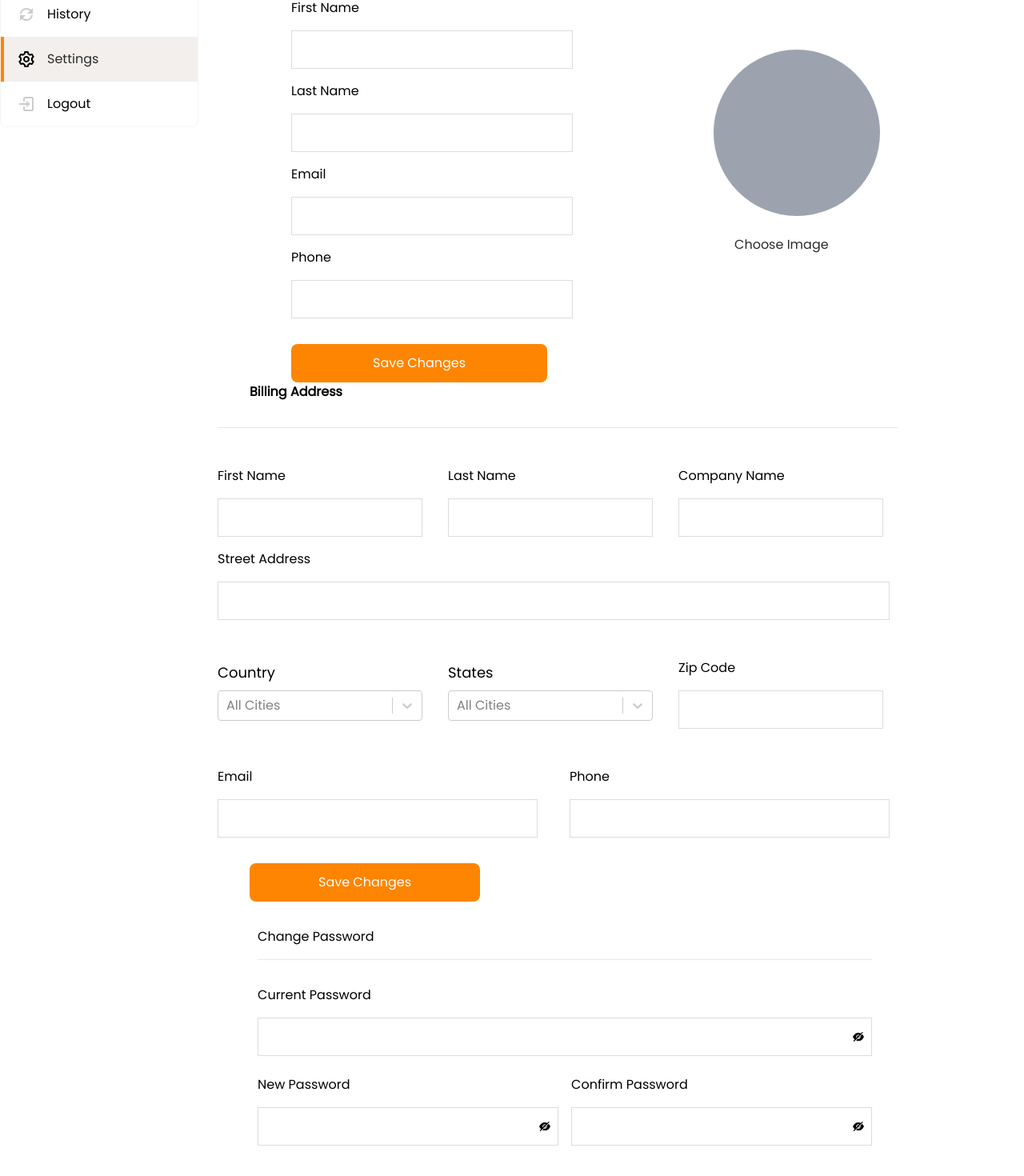
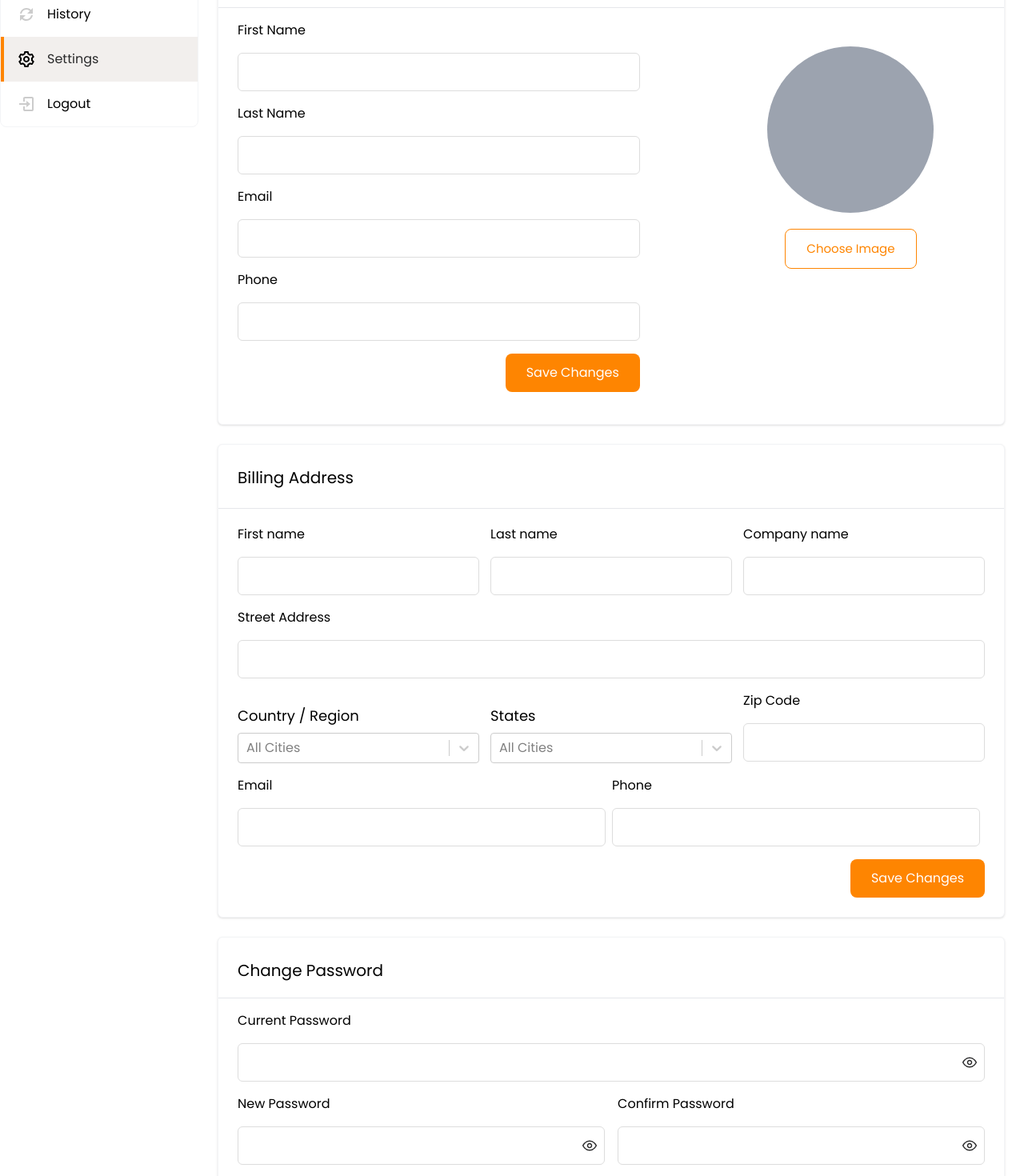
Before and after one commit to just-midemichael/ch-fe2, a Next.js app: page /user/settings in a window 1280 px wide. Shown: the part 99-1569 px from the top of the page at 80% size. Built offline with nearby package versions, Linux system fonts and the light colour scheme.

Commit message:
fix: ui alignment and mobile responsiveness

```diff
--- a/src/components/shared/button/Button.module.scss
+++ b/src/components/shared/button/Button.module.scss
@@ -50,4 +50,7 @@
   &__text {
     @apply text-black text-primary400 hover:text-white
   }
+  &__outline {
+    @apply text-primary400 border border-primary400 hover:text-white
+  }
 }
--- a/src/components/shared/button/Button.tsx
+++ b/src/components/shared/button/Button.tsx
@@ -6,6 +6,7 @@
 const Button: FC<PropsWithChildren<ButtonProps>> = ({
   size = "",
   color = "primary",
+  outline,
   children,
   className,
   ...rest
@@ -33,7 +34,7 @@
       aria-label={rest.title}
       className={`
       ${buttonSize}
-      ${variant} ${className}
+      ${variant} ${outline ? styles.variants__outline : ""} ${className}
 
     `}
       {...rest}
--- a/src/components/shared/cityCard/City.props.ts
+++ b/src/components/shared/cityCard/City.props.ts
@@ -2,4 +2,6 @@
   extends React.HtmlHTMLAttributes<HTMLElement> {
   className?: string;
   path: string;
+  state: string;
+  country: string;
 }
--- a/src/components/shared/input/Input.module.scss
+++ b/src/components/shared/input/Input.module.scss
@@ -1,5 +1,5 @@
 .input_container {
-  @apply flex border h-[48px] border-grey30  focus-within:border-primary400;
+  @apply flex border rounded-md h-[48px] border-grey30  focus-within:border-primary400;
 }
 
 .input {
--- a/src/components/shared/input/Input.tsx
+++ b/src/components/shared/input/Input.tsx
@@ -1,5 +1,6 @@
 import { useState } from "react";
-import { AiFillEye, AiFillEyeInvisible } from "react-icons/ai";
+import EyeOpenIcon from "@/assets/icons/eye-open.svg";
+import EyeOffIcon from "@/assets/icons/eye-off.svg";
 import styles from "./Input.module.scss";
 import type InputProps from "./Input.props";
 
@@ -18,7 +19,7 @@
     <div className="relative">
       {label && (
         <label htmlFor={name}>
-          <div className="py-4">{label}</div>
+          <div className="pb-4">{label}</div>
         </label>
       )}
 
@@ -32,11 +33,11 @@
             placeholder={placeholder}
             {...rest}
           />
-          <div className="absolute inset-y-0 right-0 flex items-center pr-2">
+          <div className="absolute inset-y-0 right-0 flex cursor-pointer items-center pr-2">
             {mode === "password" ? (
-              <AiFillEyeInvisible onClick={() => setMode("text")} />
+              <EyeOpenIcon onClick={() => setMode("text")} />
             ) : (
-              <AiFillEye onClick={() => setMode("password")} />
+              <EyeOffIcon onClick={() => setMode("password")} />
             )}
           </div>
         </div>
--- a/src/components/user/settings/accountInfo/Account.tsx
+++ b/src/components/user/settings/accountInfo/Account.tsx
@@ -1,41 +1,32 @@
 import Button from "@/components/shared/button/Button";
+import { H4, Label } from "@/components/shared/headings/Headings";
 import Input from "@/components/shared/input/Input";
 
 const Account = () => {
   return (
-    <div className="ml-[60px] w-full max-w-screen-md">
-      <h1 className="ml-8">Account Settings</h1>
-      <hr className="mt-6" />
-      <div className="flex flex-col md:flex-row">
-        <div className="mb-8 md:mb-0">
-          <div className="pl-8 md:w-96">
+    <div className="max-w-[984px] rounded-md border border-[#F3F4F6] bg-white py-6 shadow ">
+      <H4 className="px-6">Account Settings</H4>
+      <hr className="my-4" />
+      <div className="flex flex-col px-6 md:flex-row">
+        <div className="order-2 basis-3/5 md:order-1">
+          <div className="mt-5 flex w-full flex-col gap-4 md:mt-0">
             <Input label="First Name" />
             <Input label="Last Name" />
             <Input label="Email" />
             <Input label="Phone" />
           </div>
-          <Button
-            className="ml-8 mt-8 w-80"
-            type="submit"
-            color="primary"
-            size="lg"
-          >
-            Save Changes
-          </Button>
+          <div className="my-4 text-center md:text-right">
+            <Button type="submit" color="primary" size="lg">
+              Save Changes
+            </Button>
+          </div>
         </div>
 
-        <div className="md:ml-24">
-          <div className="ml-8 mt-8 h-52 w-52 rounded-full bg-gray-400 md:ml-20 md:mt-20"></div>
-          <div className="ml-4 mt-3 md:ml-0">
-            <Button
-              className="ml-8 w-64 md:ml-20"
-              type="button"
-              color="media"
-              size="lg"
-            >
-              <label htmlFor="imageUpload">
-                <h2 className="flex items-center ">Choose Image</h2>
-              </label>
+        <div className="order-1 basis-2/5 text-center md:order-2 md:ml-24">
+          <div className=" mx-auto mt-8 h-52 w-52 rounded-full  bg-gray-400"></div>
+          <div className="mt-5 md:ml-0">
+            <Button type="button" color="media" size="lg" outline>
+              <Label htmlFor="imageUpload">Choose Image</Label>
               <input id="imageUpload" type="file" className="hidden" />
             </Button>
           </div>
--- a/src/components/user/settings/billingInfo/Billing.tsx
+++ b/src/components/user/settings/billingInfo/Billing.tsx
@@ -1,6 +1,7 @@
 import Button from "@/components/shared/button/Button";
 import Select from "react-select";
 import Input from "@/components/shared/input/Input";
+import { H4, Label } from "@/components/shared/headings/Headings";
 
 const Billing = () => {
   const locationOptions = [
@@ -19,49 +20,47 @@
   ];
 
   return (
-    <div className="w-full">
-      <h1 className="ml-10 font-bold">Billing Address</h1>
-      <hr className="mt-8 w-[850px]" />
-      <div className="mt-8 flex flex-wrap gap-8">
-        <Input label="First Name" className="w-64" />
-        <Input label="Last Name" className="w-64" />
-        <Input label="Company Name" className="w-64" />
+    <div className="max-w-[984px] rounded-md border border-[#F3F4F6] bg-white py-6 shadow">
+      <H4 className="px-6 font-bold">Billing Address</H4>
+      <hr className="my-5 w-full" />
+      <div className="px-6">
+        <div className="mb-4 flex  flex-col justify-between gap-2  lg:flex-row">
+          <Input label="First name" className="lg:w-[302px]" />
+          <Input label="Last name" className="lg:w-[302px]" />
+          <Input label="Company name" className="lg:w-[302px]" />
         </div>
-      <div className="w-[840px]">
+        <div className="mb-4 w-full">
           <Input label="Street Address" />
         </div>
-      <div className="mt-8 flex flex-wrap gap-8">
+        <div className="mb-4 flex flex-col justify-between gap-2 lg:flex-row">
           <div className="mt-5">
-          <h1 className="text-lg font-medium">Country</h1>
+            <Label className="text-lg font-medium">Country / Region</Label>
             <Select
-            className="mt-2 h-2.5 w-64 bg-transparent focus:outline-none"
+              className="mt-2 h-2.5 bg-transparent  focus:outline-none lg:w-[302px]"
               options={locationOptions}
               placeholder="All Cities"
             />
           </div>
           <div className="mt-5">
-          <h1 className="text-lg font-medium">States</h1>
+            <Label className="text-lg font-medium">States</Label>
             <Select
-            className="mt-2 w-64 bg-transparent focus:outline-none"
+              className="mt-2 bg-transparent focus:outline-none lg:w-[302px]"
               options={locationOptions}
               placeholder="All Cities"
             />
           </div>
-        <Input label="Zip Code" className="w-64" />
+          <Input label="Zip Code" className="lg:w-[302px] " />
         </div>
-      <div className="mt-8 flex flex-wrap gap-10">
-        <Input label="Email" className="w-[25rem]" />
-        <Input label="Phone" className="w-[25rem]" />
+        <div className="justify-betwee mb-4 flex w-full flex-col gap-2 lg:flex-row">
+          <Input label="Email" className=" lg:w-[460px]" />
+          <Input label="Phone" className=" lg:w-[460px]" />
         </div>
-      <div className="w-40"></div>
-      <Button
-        className="ml-10 mt-8 w-72"
-        type="submit"
-        color="primary"
-        size="lg"
-      >
+        <div className="w-full text-right">
+          <Button className="" type="submit" color="primary" size="lg">
             Save Changes
           </Button>
+        </div>
+      </div>
     </div>
   );
 };
--- a/src/components/user/settings/passwordInfo/Password.tsx
+++ b/src/components/user/settings/passwordInfo/Password.tsx
@@ -1,22 +1,23 @@
 import Button from "@/components/shared/button/Button";
+import { H4 } from "@/components/shared/headings/Headings";
 import Input from "@/components/shared/input/Input";
 
 const Password = () => {
   return (
-    <div className="ml-[50px] max-w-screen-md">
-      <h1 className="mb-2 mt-8">Change Password</h1>
+    <div className="max-w-[984px] rounded-md border border-[#F3F4F6] bg-white py-6 shadow">
+      <H4 className="px-6">Change Password</H4>
       <hr className="my-4" />
-      <div>
-        <div className="mb-2 w-full">
+      <div className="px-6">
+        <div className="mb-4 w-full">
           <Input type="password" label="Current Password" name="password" />
         </div>
 
-        <div className="flex flex-col gap-4 md:flex-row">
-          <div className="mb-2 w-full md:w-1/2">
+        <div className="mb-4 flex flex-col gap-4 md:flex-row">
+          <div className=" w-full md:w-1/2">
             <Input type="password" label="New Password" name="newPpasswword" />
           </div>
 
-          <div className="mb-2 w-full md:w-1/2">
+          <div className="w-full md:w-1/2">
             <Input
               type="password"
               label="Confirm Password"
@@ -24,15 +25,11 @@
             />
           </div>
         </div>
-
-        <Button
-          className="mt-8 w-[260px]"
-          type="submit"
-          color="primary"
-          size="lg"
-        >
-          Save Changes
-        </Button>
+        <div className="text-right">
+          <Button className="" type="submit" color="primary" size="lg">
+            Save Changes
+          </Button>
+        </div>
       </div>
     </div>
   );
--- a/src/pages/user/settings/index.tsx
+++ b/src/pages/user/settings/index.tsx
@@ -9,7 +9,9 @@
   return (
     <UserDashboardLayout>
       <Account />
-      <Billing />
+      <div className="my-6">
+        <Billing />
+      </div>
       <Password />
     </UserDashboardLayout>
   );
```
Also changed, not shown: src/assets/icons/eye-off.svg (added), src/assets/icons/eye-open.svg (added). Lines whose indentation alone changed are shown as unchanged.
